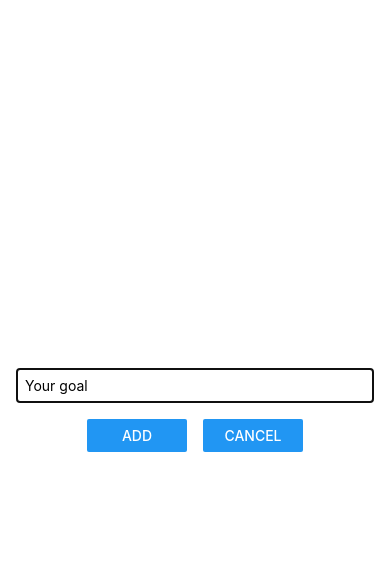
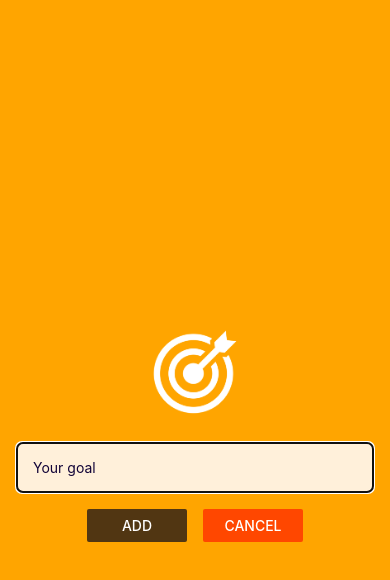
Before and after one commit to henks20/react-native-basic-app, a React Native app: screen / in a window 390 px wide. Both pictures are taken after a click on the button "ADD NEW GOAL". Shown: the top 580 px of the page. Built offline with nearby package versions, Linux system fonts and the light colour scheme.

Commit message:
Add image and final styling

```diff
--- a/App.js
+++ b/App.js
@@ -1,5 +1,6 @@
 import { useState } from "react";
 import { StyleSheet, Text, View, FlatList, Button } from "react-native";
+import { StatusBar } from "expo-status-bar";
 
 import GoalItem from "./components/GoalItem";
 import GoalInput from "./components/GoalInput";
@@ -31,10 +32,12 @@
   }
 
   return (
+    <>
+      <StatusBar style="light" />
       <View style={styles.container}>
         <Button
           title="Add new goal"
-        color="#6b5636"
+          color="#513612"
           onPress={startAddGoalHandler}
         />
         <GoalInput
@@ -58,6 +61,7 @@
           />
         </View>
       </View>
+    </>
   );
 }
 
--- a/app.json
+++ b/app.json
@@ -5,6 +5,7 @@
     "version": "1.0.0",
     "orientation": "portrait",
     "icon": "./assets/icon.png",
+    "backgroundColor": "#ffa500",
     "splash": {
       "image": "./assets/splash.png",
       "resizeMode": "contain",
--- a/components/GoalInput.js
+++ b/components/GoalInput.js
@@ -1,5 +1,12 @@
 import { useState } from "react";
-import { StyleSheet, View, Button, TextInput, Modal } from "react-native";
+import {
+  StyleSheet,
+  View,
+  Button,
+  TextInput,
+  Modal,
+  Image,
+} from "react-native";
 
 function GoalInput(props) {
   const [enteredText, setEnteredText] = useState("");
@@ -19,6 +26,7 @@
   return (
     <Modal visible={props.isModalVisible} animationType="slide">
       <View style={styles.container}>
+        <Image source={require("../assets/goal.png")} style={styles.image} />
         <TextInput
           placeholder="Your goal"
           style={styles.textInput}
@@ -27,10 +35,10 @@
         />
         <View style={styles.buttonsContainer}>
           <View style={styles.button}>
-            <Button title="ADD" onPress={addGoalHandler} />
+            <Button title="ADD" onPress={addGoalHandler} color="#513612" />
           </View>
           <View style={styles.button}>
-            <Button title="CANCEL" onPress={props.onCancel} />
+            <Button title="CANCEL" onPress={props.onCancel} color="#ff4700" />
           </View>
         </View>
       </View>
@@ -43,10 +51,13 @@
     flex: 1,
     justifyContent: "center",
     alignItems: "center",
-    marginBottom: 24,
     padding: 16,
-    borderBottomWidth: 1,
-    borderBottomColor: "#CCC",
+    backgroundColor: "#ffa500",
+  },
+  image: {
+    width: 100,
+    height: 100,
+    margin: 20,
   },
   buttonsContainer: {
     marginTop: 16,
@@ -54,9 +65,12 @@
   },
   textInput: {
     borderWidth: 1,
-    borderColor: "#CCC",
+    borderColor: "#fff0da",
+    backgroundColor: "#fff0da",
+    color: "#120438",
+    borderRadius: 6,
     width: "100%",
-    padding: 8,
+    padding: 16,
   },
   button: {
     width: 100,
```
Also changed, not shown: assets/goal.png (added). Lines whose indentation alone changed are shown as unchanged.
